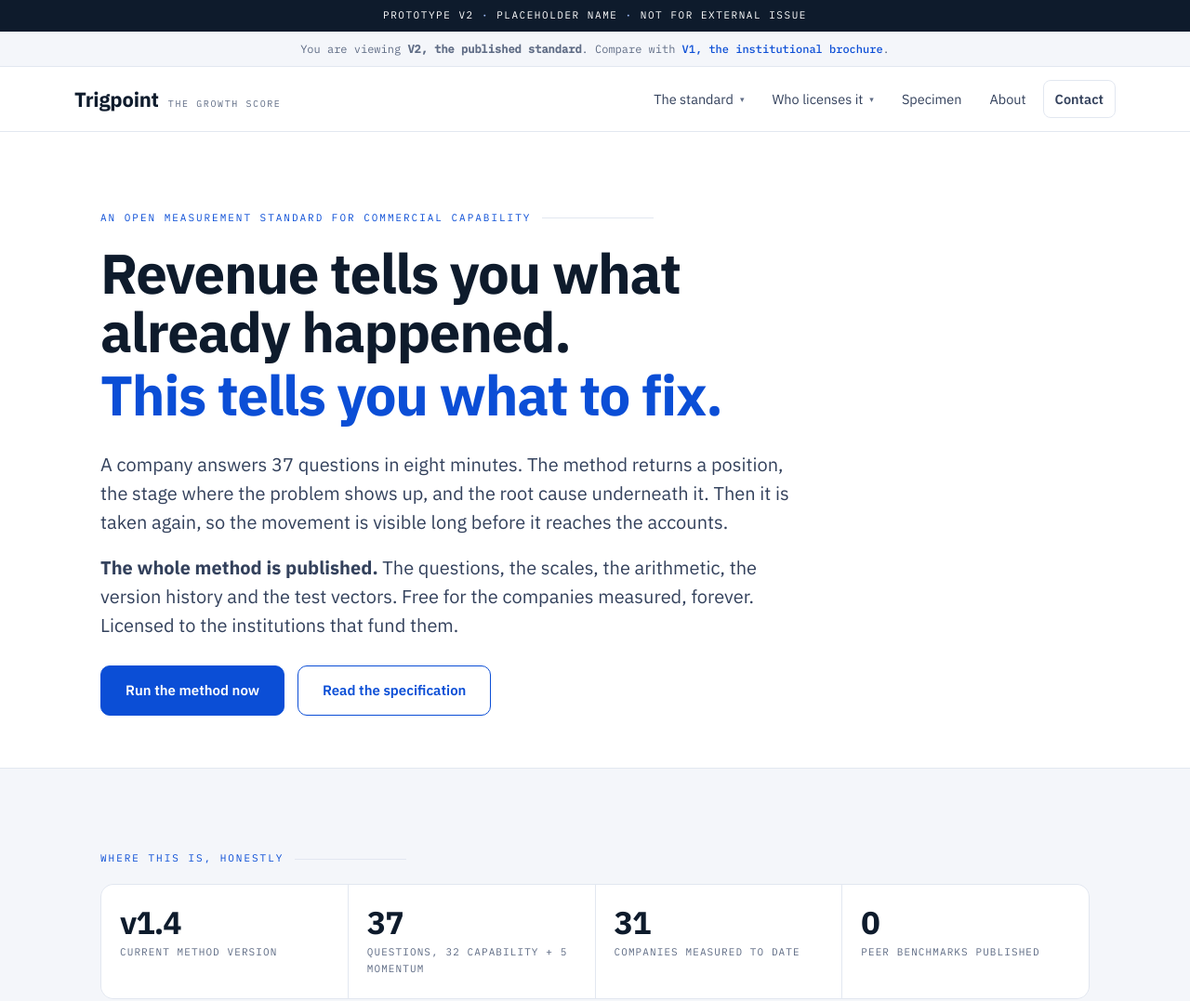
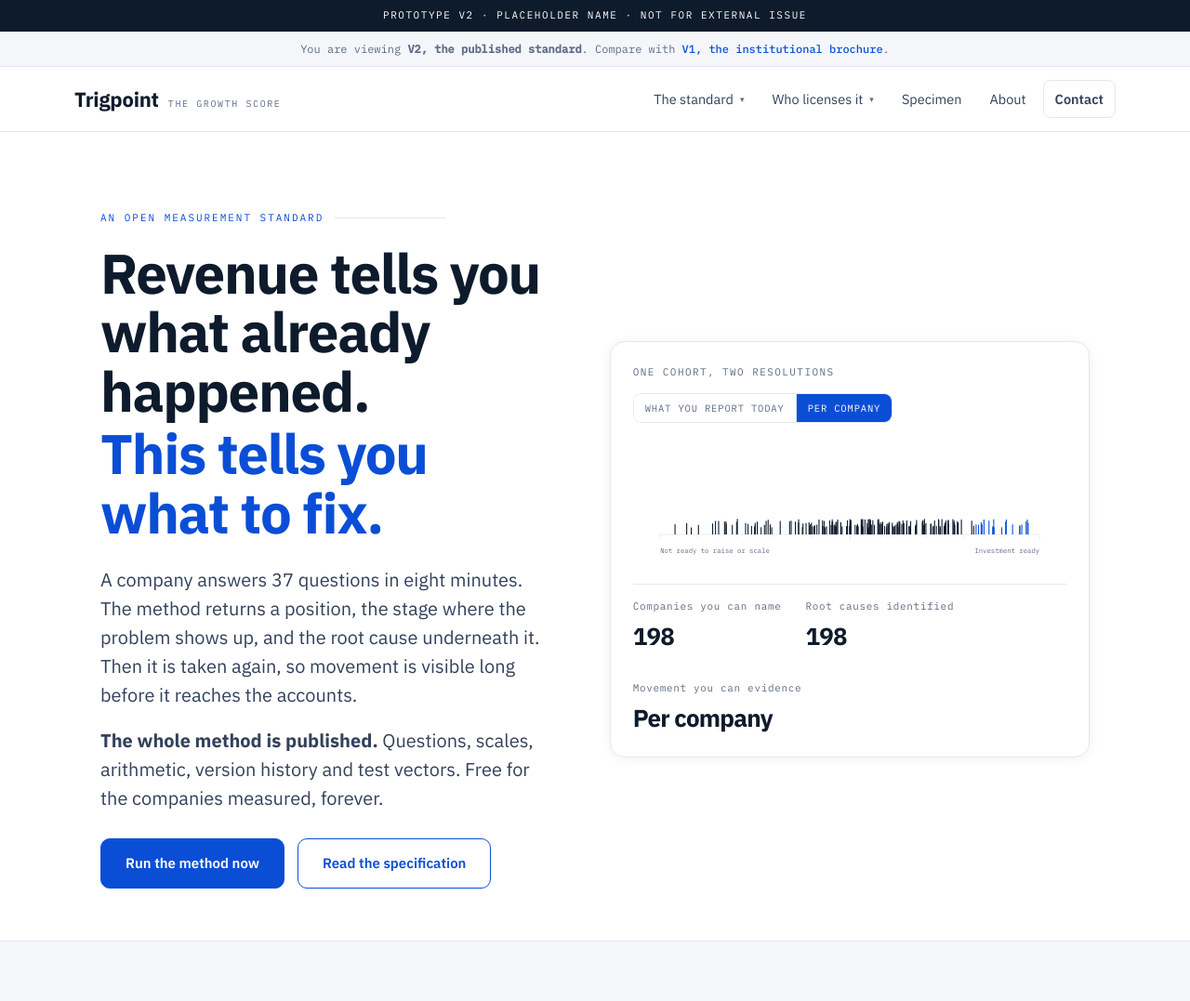
Before and after one commit to ClosingFoundry/growth-score, a plain HTML site: page v2/index.html in a window 1280 px wide. Shown: the top 1077 px of the page at 93% size. Drawn offline with Linux system fonts and the light colour scheme.

Commit message:
V2: bring the cohort resolution mechanic into the hero, self-demonstrating on load

```diff
--- a/v2/index.html
+++ b/v2/index.html
@@ -124,6 +124,20 @@ ul.plain li::before{content:"";position:absolute;left:0;top:22px;width:12px;heig
 .dark .btn{background:#fff;color:var(--mark);border-color:#fff}
 .dark .btn.ghost{background:none;color:#fff;border-color:rgba(255,255,255,.5)}
 
+.plot{background:var(--white);border:1px solid var(--rule);border-radius:16px;padding:24px 24px 20px;box-shadow:0 2px 14px rgba(14,27,44,.06)}
+.plot-head{display:flex;justify-content:space-between;align-items:center;gap:14px;margin-bottom:18px;flex-wrap:wrap}
+.plot-title{font-family:var(--mono);font-size:11px;letter-spacing:.13em;text-transform:uppercase;color:var(--mid)}
+.toggle{display:inline-flex;border:1px solid var(--rule);border-radius:9px;overflow:hidden}
+.toggle button{font-family:var(--mono);font-size:10.5px;letter-spacing:.08em;text-transform:uppercase;background:var(--white);border:none;padding:8px 12px;cursor:pointer;color:var(--mid)}
+.toggle button+button{border-left:1px solid var(--rule)}
+.toggle button[aria-pressed=true]{background:var(--mark);color:#fff}
+.plot svg{display:block;width:100%;height:auto}
+.tick{transition:opacity .5s ease, transform .85s cubic-bezier(.22,.9,.3,1)}
+.blob{transition:opacity .4s ease}
+.preadout{display:flex;gap:26px;flex-wrap:wrap;margin-top:16px;padding-top:15px;border-top:1px solid var(--rule)}
+.preadout div{font-family:var(--mono);font-size:11px;letter-spacing:.06em;color:var(--mid)}
+.preadout b{display:block;font-family:var(--display);font-size:26px;font-weight:700;letter-spacing:-.03em;color:var(--ink);margin-top:3px}
+@media(prefers-reduced-motion:reduce){.tick,.blob{transition:none}}
 .rrow{display:grid;grid-template-columns:1fr auto;gap:14px;align-items:center;padding:11px 0;border-bottom:1px solid var(--rule)}
 .rrow .lab{font-size:14.5px}
 .rrow .lab i{font-style:normal;color:var(--mid);font-family:var(--mono);font-size:11px;letter-spacing:.08em;text-transform:uppercase;display:block;margin-bottom:2px}
@@ -213,18 +227,50 @@ footer h4{font-family:var(--mono);font-size:11px;letter-spacing:.14em;text-trans
 <div class="page on" id="page-home">
   <section class="hero">
     <div class="wrap">
-      <p class="eyebrow">An open measurement standard for commercial capability</p>
-      <h1 style="max-width:21ch">Revenue tells you what already happened.</h1>
-      <h1 style="max-width:21ch;color:var(--mark);margin-top:4px">This tells you what to fix.</h1>
-      <p class="big" style="margin-top:28px;max-width:62ch">
-        A company answers 37 questions in eight minutes. The method returns a position, the stage where the problem shows up,
-        and the root cause underneath it. Then it is taken again, so the movement is visible long before it reaches the accounts.
-      </p>
-      <p class="big" style="max-width:62ch"><b>The whole method is published.</b> The questions, the scales, the arithmetic, the version history
-      and the test vectors. Free for the companies measured, forever. Licensed to the institutions that fund them.</p>
-      <div class="btns">
-        <a class="btn" href="#run">Run the method now</a>
-        <a class="btn ghost" href="#method">Read the specification</a>
+      <div class="grid2" style="grid-template-columns:1fr 1.05fr;gap:56px;align-items:center">
+        <div>
+          <p class="eyebrow">An open measurement standard</p>
+          <h1 style="max-width:16ch">Revenue tells you what already happened.</h1>
+          <h1 style="max-width:16ch;color:var(--mark);margin-top:4px">This tells you what to fix.</h1>
+          <p class="big" style="margin-top:24px">
+            A company answers 37 questions in eight minutes. The method returns a position, the stage where the problem shows up,
+            and the root cause underneath it. Then it is taken again, so movement is visible long before it reaches the accounts.
+          </p>
+          <p class="big"><b>The whole method is published.</b> Questions, scales, arithmetic, version history and test vectors.
+          Free for the companies measured, forever.</p>
+          <div class="btns">
+            <a class="btn" href="#run">Run the method now</a>
+            <a class="btn ghost" href="#method">Read the specification</a>
+          </div>
+        </div>
+
+        <div class="plot">
+          <div class="plot-head">
+            <span class="plot-title">One cohort, two resolutions</span>
+            <div class="toggle" role="group" aria-label="Resolution">
+              <button id="btnAgg" aria-pressed="true">What you report today</button>
+              <button id="btnPer" aria-pressed="false">Per company</button>
+            </div>
+          </div>
+          <svg id="plotSvg" viewBox="0 0 640 190" role="img" aria-label="A single aggregate figure resolving into individual company positions along a scale">
+            <line x1="40" y1="140" x2="600" y2="140" stroke="var(--rule)" stroke-width="1"></line>
+            <g id="axis"></g>
+            <g id="ticks"></g>
+            <g id="blob" class="blob">
+              <circle cx="320" cy="112" r="28" fill="var(--mark)" opacity=".10"></circle>
+              <circle cx="320" cy="112" r="8" fill="var(--mark)"></circle>
+              <text x="320" y="70" text-anchor="middle" font-family="IBM Plex Mono, monospace" font-size="12" fill="var(--mid)">198 businesses supported</text>
+            </g>
+            <text x="40" y="168" font-family="IBM Plex Mono, monospace" font-size="10" fill="var(--mid)">Not ready to raise or scale</text>
+            <text x="600" y="168" text-anchor="end" font-family="IBM Plex Mono, monospace" font-size="10" fill="var(--mid)">Investment ready</text>
+          </svg>
+          <div class="preadout">
+            <div>Companies you can name<b id="rB">0</b></div>
+            <div>Root causes identified<b id="rA">0</b></div>
+            <div>Movement you can evidence<b id="rC">None</b></div>
+          </div>
+        </div>
+
       </div>
     </div>
   </section>
@@ -1423,5 +1469,67 @@ if(sb){ sb.addEventListener("click", function(){
   build(); calc();
 })();
 
+
+/* ---------------- hero cohort plot ---------------- */
+(function(){
+  var svg = document.getElementById("plotSvg");
+  if(!svg) return;
+  var N = 198, X0 = 40, X1 = 600, BASE = 140;
+  var ticksG = document.getElementById("ticks"), axisG = document.getElementById("axis");
+
+  for(var a = 0; a <= 10; a++){
+    var x = X0 + (X1 - X0) * (a/10);
+    var l = document.createElementNS("http://www.w3.org/2000/svg","line");
+    l.setAttribute("x1",x); l.setAttribute("x2",x);
+    l.setAttribute("y1",BASE); l.setAttribute("y2", a % 5 === 0 ? BASE+9 : BASE+5);
+    l.setAttribute("stroke","var(--rule)");
+    axisG.appendChild(l);
+  }
+
+  var seed = 7;
+  function rnd(){ seed = (seed * 1103515245 + 12345) % 2147483648; return seed / 2147483648; }
+  var tickEls = [];
+  for(var i = 0; i < N; i++){
+    var r = (rnd() + rnd() + rnd()) / 3;
+    var pos = X0 + (X1 - X0) * Math.min(0.97, r * 1.15);
+    var h = 10 + (rnd() * 13);
+    var t = document.createElementNS("http://www.w3.org/2000/svg","line");
+    t.setAttribute("x1",pos); t.setAttribute("x2",pos);
+    t.setAttribute("y1",BASE); t.setAttribute("y2",BASE - h);
+    t.setAttribute("stroke", r > 0.72 ? "var(--mark)" : "var(--ink)");
+    t.setAttribute("stroke-width","1.5");
+    t.setAttribute("opacity","0");
+    t.setAttribute("class","tick");
+    t.style.transformOrigin = pos + "px " + BASE + "px";
+    t.style.transform = "translateX(" + (320 - pos) + "px) scaleY(0.1)";
+    ticksG.appendChild(t);
+    tickEls.push(t);
+  }
+
+  var blob = document.getElementById("blob");
+  var reduce = window.matchMedia("(prefers-reduced-motion: reduce)").matches;
+
+  function setView(per, stagger){
+    document.getElementById("btnAgg").setAttribute("aria-pressed", per ? "false":"true");
+    document.getElementById("btnPer").setAttribute("aria-pressed", per ? "true":"false");
+    blob.style.opacity = per ? "0" : "1";
+    tickEls.forEach(function(t,i){
+      t.style.transitionDelay = (reduce || !stagger) ? "0ms" : (per ? (i*3)+"ms" : "0ms");
+      t.setAttribute("opacity", per ? "1" : "0");
+      t.style.transform = per ? "translateX(0) scaleY(1)"
+                              : "translateX(" + (320 - t.getAttribute("x1")) + "px) scaleY(0.1)";
+    });
+    document.getElementById("rB").textContent = per ? "198" : "0";
+    document.getElementById("rA").textContent = per ? "198" : "0";
+    document.getElementById("rC").textContent = per ? "Per company" : "None";
+  }
+  document.getElementById("btnAgg").addEventListener("click", function(){ setView(false, false); });
+  document.getElementById("btnPer").addEventListener("click", function(){ setView(true, true); });
+
+  setView(false, false);
+  /* demonstrate itself once, then hand control back */
+  if(!reduce) setTimeout(function(){ setView(true, true); }, 1300);
+})();
+
 route();
 </script>
```
